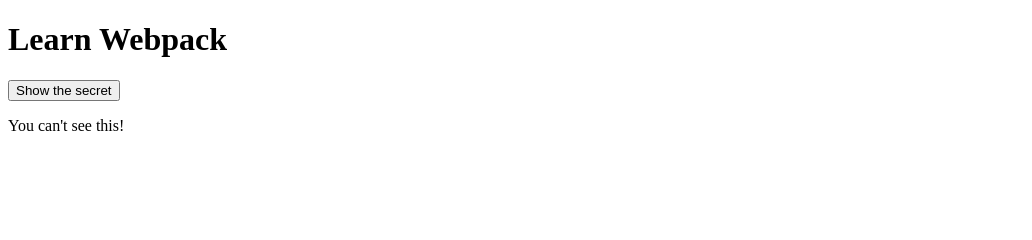
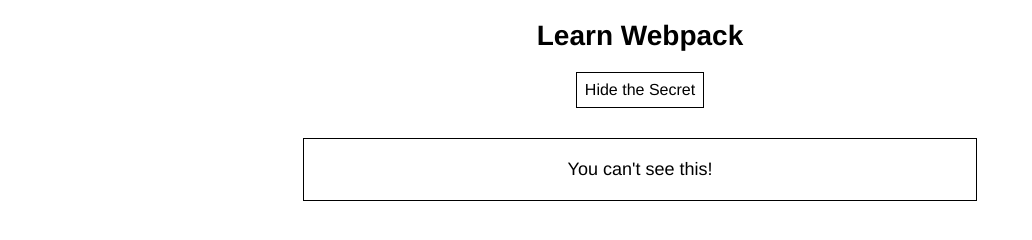
Before and after one commit to arpita-comeco/LearnWebpack, a plain HTML site: page index.html in a window 1280 px wide. Both pictures are taken after a click on the button "Show the secret". Shown: the whole page, without its empty margins (0-1032 px from the left). Drawn offline with Linux system fonts and the light colour scheme.

Commit message:
Move the css and js files to src folder and create script and link tags in index.html and link the files respectively

```diff
--- a/index.html
+++ b/index.html
@@ -4,11 +4,15 @@
     <meta charset="UTF-8">
     <meta http-equiv="X-UA-Compatible" content="IE=edge">
     <meta name="viewport" content="width=device-width, initial-scale=1.0">
+    <link rel="stylesheet" href="src/css/main.css">
+    <link rel="stylesheet" href="src/css/input-elements.css">
     <title>Webpack Basics</title>
 </head>
 <body>
     <h1>Learn Webpack</h1>
     <button id="secret-button">Show the secret</button>
     <p id="secret-paragraph">You can't see this!</p>
+    <script src="src/js/dom-loader.js"></script>
+    <script src="src/js/app.js"></script>
 </body>
 </html>
--- /dev/null
+++ b/src/js/app.js
@@ -0,0 +1,26 @@
+var showSecret= false;
+
+secretButton.addEventListener('click', toggleSecretState);
+updateSecretParagraph();
+
+function toggleSecretState() {
+    showSecret = !showSecret;
+    updateSecretParagraph();
+    updateSecretButton()
+}
+
+function updateSecretButton() {
+    if (showSecret) {
+        secretButton.textContent = 'Hide the Secret';
+    } else {
+        secretButton.textContent = 'Show the Secret';
+    }
+}
+
+function updateSecretParagraph() {
+    if (showSecret) {
+        secretParagraph.style.display = 'block';
+    } else {
+        secretParagraph.style.display = 'none';
+    }
+}
--- /dev/null
+++ b/src/js/dom-loader.js
@@ -0,0 +1,2 @@
+var secretButton = document.querySelector('#secret-button');
+var secretParagraph = document.querySelector('#secret-paragraph');
```
Also changed, not shown: src/css/input-elements.css (renamed from css/input-elements.css), src/css/main.css (renamed from css/main.css).
